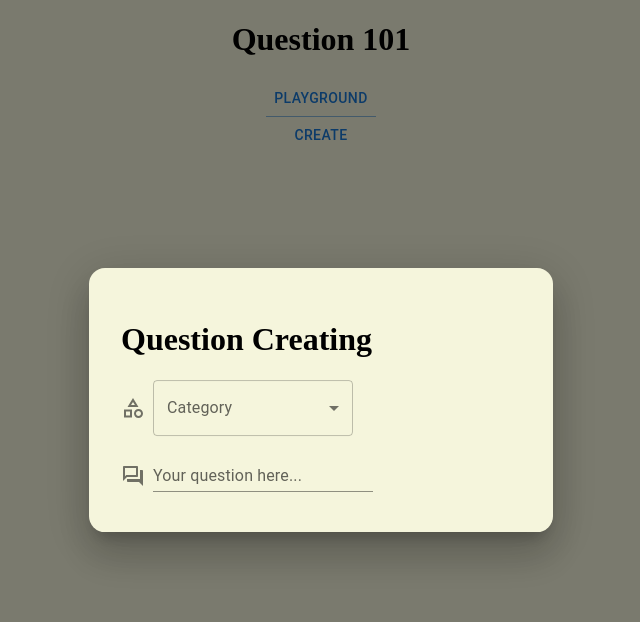
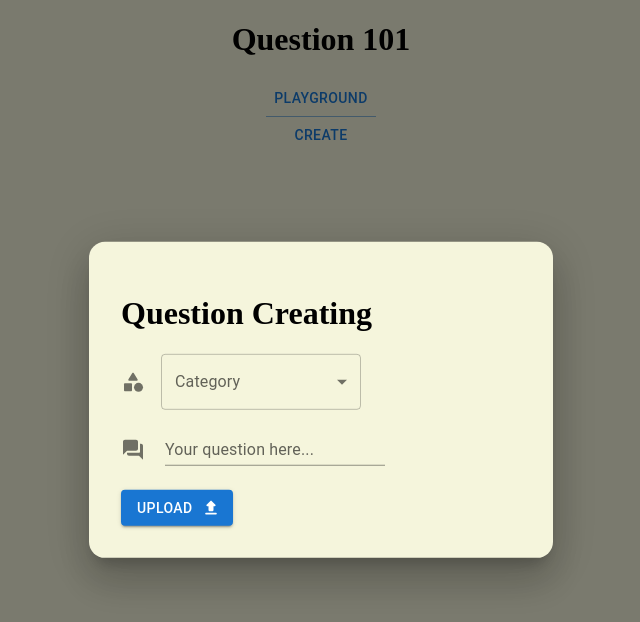
Before and after one commit to vickertan/Question101, a React (Vite) app: page / in a window 1280 px wide. Both pictures are taken after a click on the button "CREATE". Shown: the top 622 px of the page, without its empty margins (319-959 px from the left). Built offline with nearby package versions, Linux system fonts and the light colour scheme.

Commit message:
Add Upload button
Create ref to get value from QuestionInput & CategoryInput

Change icon style to rounded

```diff
--- a/src/QuestionForm.jsx
+++ b/src/QuestionForm.jsx
@@ -1,8 +1,9 @@
-import { Box, TextField, MenuItem } from "@mui/material";
-import CategoryOutlinedIcon from "@mui/icons-material/CategoryOutlined";
-import QuestionAnswerOutlinedIcon from "@mui/icons-material/QuestionAnswerOutlined";
+import { Box, TextField, MenuItem, Button } from "@mui/material";
+import CategoryRoundedIcon from "@mui/icons-material/CategoryRounded";
+import QuestionAnswerRoundedIcon from "@mui/icons-material/QuestionAnswerRounded";
+import UploadRoundedIcon from "@mui/icons-material/UploadRounded";
 
-import { useState } from "react";
+import { useState, useRef, forwardRef, useImperativeHandle } from "react";
 
 const categories = [
   "Deep Thought",
@@ -13,14 +14,24 @@ const categories = [
   "Random",
 ];
 
-function CategoryInput() {
+const CategoryInput = forwardRef(function CategoryInput(props, ref) {
   const [selectedCategory, setSelectedCategory] = useState("");
 
+  useImperativeHandle(ref, () => ({
+    getSelectedCategory: () => {
+      setSelectedCategory("");
+      return selectedCategory ? selectedCategory : null;
+    },
+  }));
+
   return (
-    <Box sx={{ display: "flex", alignItems: "flex-end" }}>
-      <CategoryOutlinedIcon
-        sx={{ color: "action.active", mr: 1, my: "auto" }}
-      />
+    <Box
+      sx={{
+        display: "flex",
+        alignItems: "flex-end",
+      }}
+    >
+      <CategoryRoundedIcon sx={{ color: "action.active", mr: 2, my: "auto" }} />
       <TextField
         sx={{ width: 200 }}
         select
@@ -36,15 +47,29 @@ function CategoryInput() {
       </TextField>
     </Box>
   );
-}
+});
 
-function QuestionInput() {
+const QuestionInput = forwardRef(function QuestionInput(props, ref) {
   const [userQuestion, setUserQuestion] = useState("");
 
+  useImperativeHandle(ref, () => ({
+    getUserQuestion: () => {
+      setUserQuestion("");
+      return userQuestion ? userQuestion : null;
+    },
+  }));
+
   return (
-    <Box sx={{ display: "flex", alignItems: "flex-end", my: 1 }}>
-      <QuestionAnswerOutlinedIcon
-        sx={{ color: "action.active", mr: 1, my: 0.5 }}
+    <Box
+      sx={{
+        display: "flex",
+        alignItems: "flex-end",
+        my: 1,
+        width: 1,
+      }}
+    >
+      <QuestionAnswerRoundedIcon
+        sx={{ color: "action.active", mr: 2.5, my: 0.5 }}
       />
       <TextField
         id="user-question"
@@ -55,14 +80,29 @@ function QuestionInput() {
       />
     </Box>
   );
-}
+});
 
 export default function QuestionForm() {
+  const categoryInputRef = useRef(null);
+  const questionInputRef = useRef(null);
+
   return (
-    <>
+    <Box>
       <h1>Question Creating</h1>
-      <CategoryInput />
-      <QuestionInput />
-    </>
+      <CategoryInput ref={categoryInputRef} />
+      <QuestionInput ref={questionInputRef} />
+      <Button
+        sx={{ mt: 2 }}
+        variant="contained"
+        endIcon={<UploadRoundedIcon />}
+        onClick={() => {
+          console.log(
+            `Category: ${categoryInputRef.current.getSelectedCategory()}\nQuestion: ${questionInputRef.current.getUserQuestion()}`
+          );
+        }}
+      >
+        Upload
+      </Button>
+    </Box>
   );
 }
```
